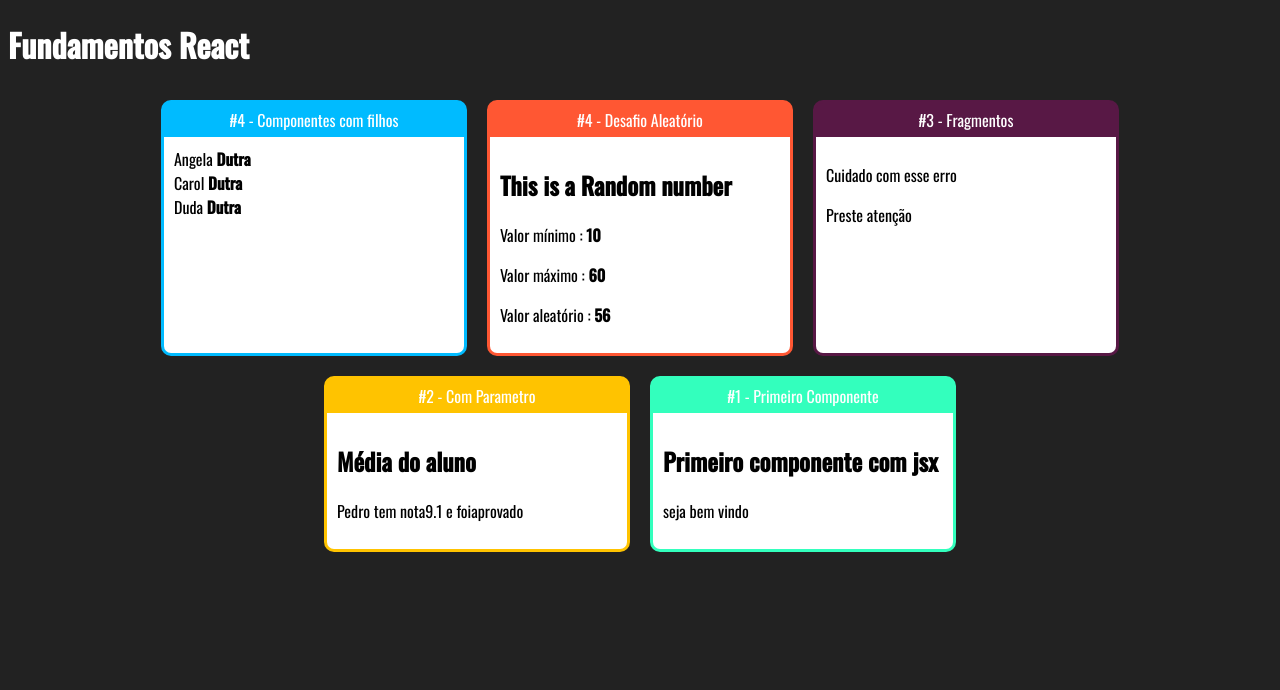
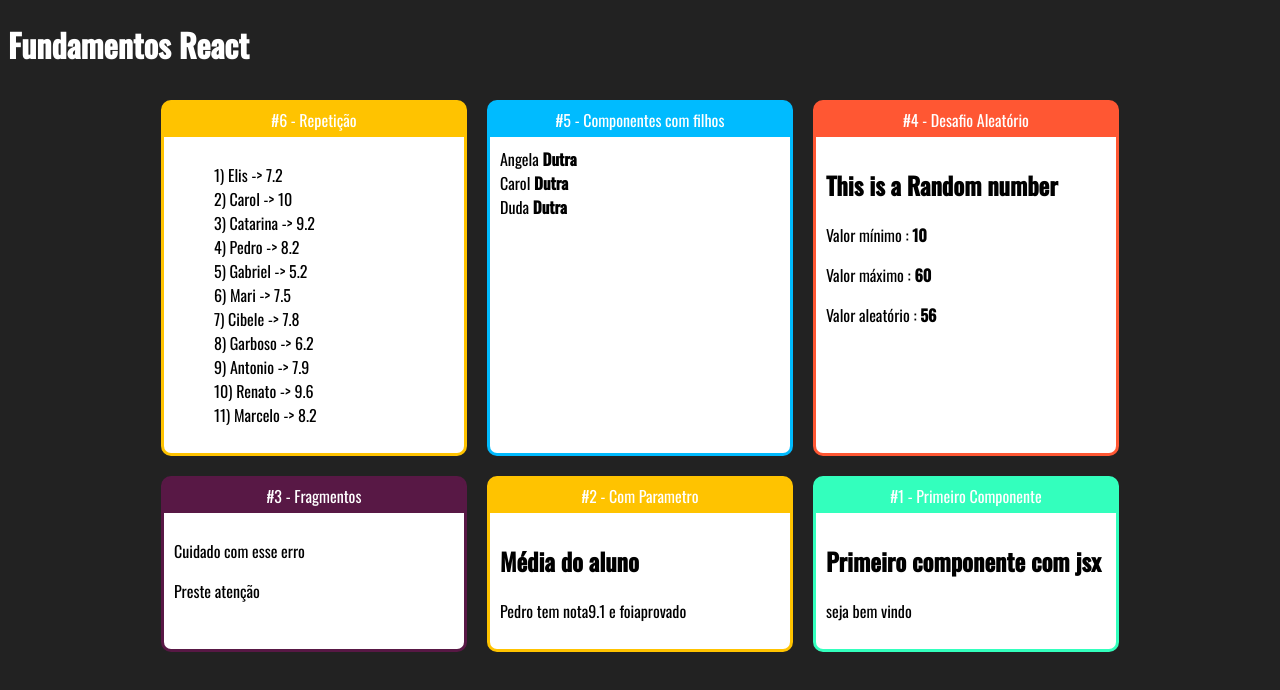
Before and after one commit to carolinadutras/udemy-react-redux, a React (Create React App) app in the folder fundamentos-react/: page / in a window 1280 px wide. Shown: the top 690 px of the page. Built offline with nearby package versions, Linux system fonts and the light colour scheme.

Commit message:
desafio repeticao

```diff
--- a/fundamentos-react/src/App.jsx
+++ b/fundamentos-react/src/App.jsx
@@ -1,5 +1,6 @@
 import React from "react";
 import "./App.css";
+import ListaAlunos from './components/repeticao/ListaAlunos';
 import Primeiro from "./components/basicos/Primeiro";
 import ComParametro from "./components/basicos/ComParametro";
 import Fragmento from "./components/basicos/Fragment";
@@ -13,7 +14,11 @@ export default function App(props) {
     <div className="App">
       <h1>Fundamentos React</h1>
       <div className="Cards">
-      <Card titulo=" #4 - Componentes com filhos" color= '#00BBFF'>
+      <Card titulo=" #6 - Repetição " color= '#FFC300'>
+<ListaAlunos/>
+        </Card>
+
+      <Card titulo=" #5 - Componentes com filhos" color= '#00BBFF'>
       <Familia sobrenome= 'Dutra' >
          <FamiliaMembro nome='Angela'
       />
--- a/fundamentos-react/src/components/basicos/Aleatorio.jsx
+++ b/fundamentos-react/src/components/basicos/Aleatorio.jsx
@@ -7,7 +7,7 @@ export default function Aleatorio(props){
     } = props
     const aleatorio = parseInt(Math.random() * (max - min +1)) + min
 
-console.log(aleatorio)
+// console.log(aleatorio)
     return(
         <React.Fragment>
             <h2>This is a Random number</h2>
--- a/fundamentos-react/src/components/basicos/ComParametro.jsx
+++ b/fundamentos-react/src/components/basicos/ComParametro.jsx
@@ -1,7 +1,7 @@
 import React from "react";
 
 export default function ComParametro(props){
-    console.log(props)
+    // console.log(props)
     const status = props.nota >= 7 ? 'aprovado' : 'reprovado'
 return (
     <div>
--- a/fundamentos-react/src/components/basicos/Familia.jsx
+++ b/fundamentos-react/src/components/basicos/Familia.jsx
@@ -1,5 +1,4 @@
 import React ,{cloneElement}from "react";
-import FamiliaMembro from "./FamiliaMembro";
 export default (props) => {
     console.log(typeof props.children.map)
   return (
--- /dev/null
+++ b/fundamentos-react/src/components/repeticao/ListaAlunos.jsx
@@ -0,0 +1,19 @@
+import React from "react";
+import alunos from "../../data/alunos";
+
+export default (props) => {
+  // const lista1= (<li>{alunos[0].id} {alunos[0].nome}-> {alunos[0].nota}</li>)
+
+  const alunosLi = alunos.map((aluno) => {
+    return (
+      <li key={aluno.id}>
+        {aluno.id}) {aluno.nome} -> {aluno.nota}
+      </li>
+    );
+  });
+  return (
+    <div>
+      <ul style={{ listStyle: "none" }}>{alunosLi}</ul>
+    </div>
+  );
+};
--- /dev/null
+++ b/fundamentos-react/src/components/repeticao/TabelaProdutos.jsx
@@ -0,0 +1,2 @@
+import React from 'react';
+import produtos from '../../data/produto';
--- /dev/null
+++ b/fundamentos-react/src/data/alunos.js
@@ -0,0 +1,14 @@
+export default [
+    {id:1, nome: 'Elis', nota: 7.2},
+    {id:2, nome: 'Carol', nota: 10.0},
+    {id:3, nome: 'Catarina', nota: 9.2},
+    {id:4, nome: 'Pedro', nota: 8.2},
+    {id:5, nome: 'Gabriel', nota: 5.2},
+    {id:6, nome: 'Mari', nota: 7.5},
+    {id:7, nome: 'Cibele', nota: 7.8},
+    {id:8, nome: 'Garboso', nota: 6.2},
+    {id:9, nome: 'Antonio', nota: 7.9},
+    {id:10, nome: 'Renato', nota: 9.6},
+    {id:11, nome: 'Marcelo', nota: 8.2},
+
+]
```
Also changed, not shown: fundamentos-react/src/data/produto.js (added, +9 -0 lines).
